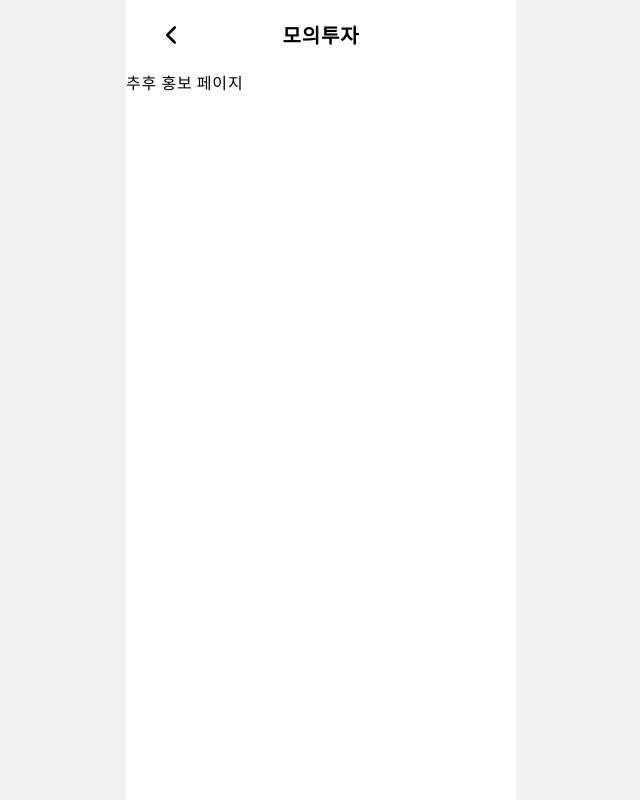
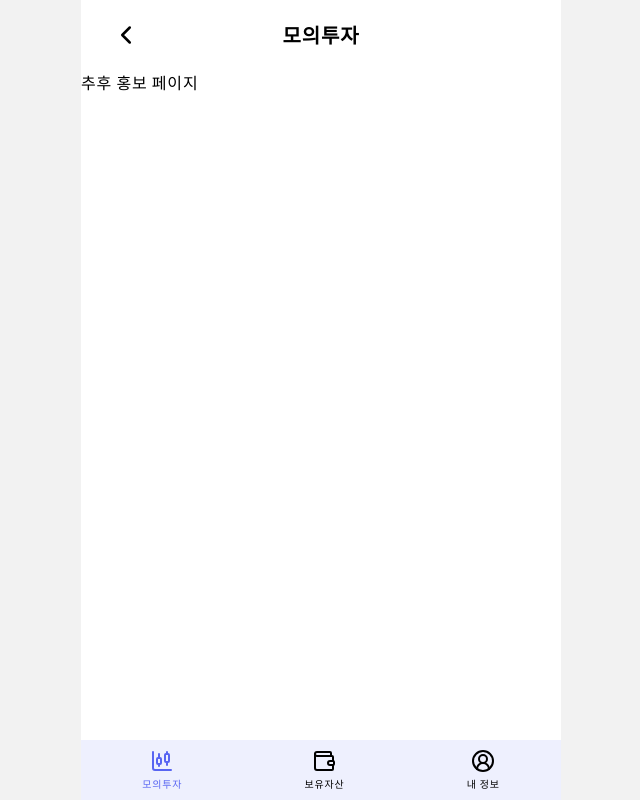
Before and after one commit to FRONT-END-BOOTCAMP-PLUS-3/mufin, a Next.js app: page / in a window 1280 px wide. Shown: the whole page, without its empty margins (319-959 px from the left). Built offline with nearby package versions, Linux system fonts and the light colour scheme.

Commit message:
style/ 폴더 구조변경 및 사이즈 변경

```diff
--- a/app/components/LayoutClient.tsx
+++ b/app/components/LayoutClient.tsx
@@ -2,7 +2,8 @@
 import { useGetHeaderTitle } from "@/utils/getHeaderTitle";
 import { usePathname } from "next/navigation";
 import { ContentContainer, RootContainer } from "@/app/components/RootContainer.Styled";
-import Header from "@/app/components/Header";
+import Header from "@/app/components/header/Header";
+import Navbar from "./navbar/Navbar";
 
 const LayoutClient = ({ children }: { children: React.ReactNode }) => {
   const pathname = usePathname();
@@ -13,6 +14,7 @@ const LayoutClient = ({ children }: { children: React.ReactNode }) => {
     <RootContainer>
       <Header type={isBackType ? "back" : "default"} title={title} />
       <ContentContainer>{children}</ContentContainer>
+      <Navbar/>
     </RootContainer>
   );
 };
--- a/app/components/RootContainer.Styled.ts
+++ b/app/components/RootContainer.Styled.ts
@@ -5,7 +5,7 @@ export const RootContainer = styled.div`
   flex-direction: column;
   position:relative;
   width: 100%;
-  max-width: 390px;
+  max-width: var(--background-width);
   height: 100vh;
   margin: 0 auto;
   display: flex;
--- a/app/components/Header.Styled.ts
+++ b/app/components/header/Header.Styled.ts
@@ -4,7 +4,7 @@ export const HeaderContainer = styled.header`
   display: flex;
   align-items: center;
   width: 100%;
-  max-width: 390px;
+  max-width: var(--background-width);
   height: 70px;
   padding: 20px 10px 20px 10px ;
   position: fixed;
@@ -33,6 +33,7 @@ export const HeaderLogo = styled.div`
   justify-content: center;
   align-items: center;
   height: auto;
+  cursor: pointer;
 `;
 
 export const BackButtonBox = styled.div`
@@ -40,4 +41,5 @@ export const BackButtonBox = styled.div`
   height: 100%;
   justify-content: center;
   align-items: center;
+  cursor: pointer;
 `;
--- a/app/components/Modal.tsx
+++ b/app/components/modal/Modal.tsx
@@ -1,5 +1,5 @@
 import { ReactNode } from "react";
-import { Overlay, Content, CloseButton } from "@/app/components/Modal.Styled"; // 스타일 파일
+import { Overlay, Content, CloseButton } from "@/app/components/modal/Modal.Styled"; // 스타일 파일
 import { X } from "lucide-react";
 
 interface ModalProps {
--- a/app/components/navbar/Navbar.Styled.ts
+++ b/app/components/navbar/Navbar.Styled.ts
@@ -1,6 +1,7 @@
 import styled from "styled-components";
 
 export const NavbarContainer = styled.div`
+max-width: var(--background-width);
   display: flex;
   justify-content: space-around;
   align-items: flex-end;
--- a/styles/globals.css
+++ b/styles/globals.css
@@ -27,6 +27,7 @@ body {
 
 /* variable*/
 :root {
+
   font-size: 16px;
   /* Font sizes */
   --font-size-xs: 0.5rem; /* 8px */
@@ -87,6 +88,9 @@ body {
   --second-color: var(--second-500);
   --active-color: var(--primary-700);
   --disabled-color: var(--gray-200);
+
+  /*background width*/
+  --background-width:480px;
 }
 
 /*typography*/
```
Also changed, not shown: app/components/button/Button.tsx (renamed from app/components/Button.tsx), app/components/header/Header.tsx (renamed from app/components/Header.tsx), app/components/modal/Modal.Styled.ts (renamed from app/components/Modal.Styled.ts).
